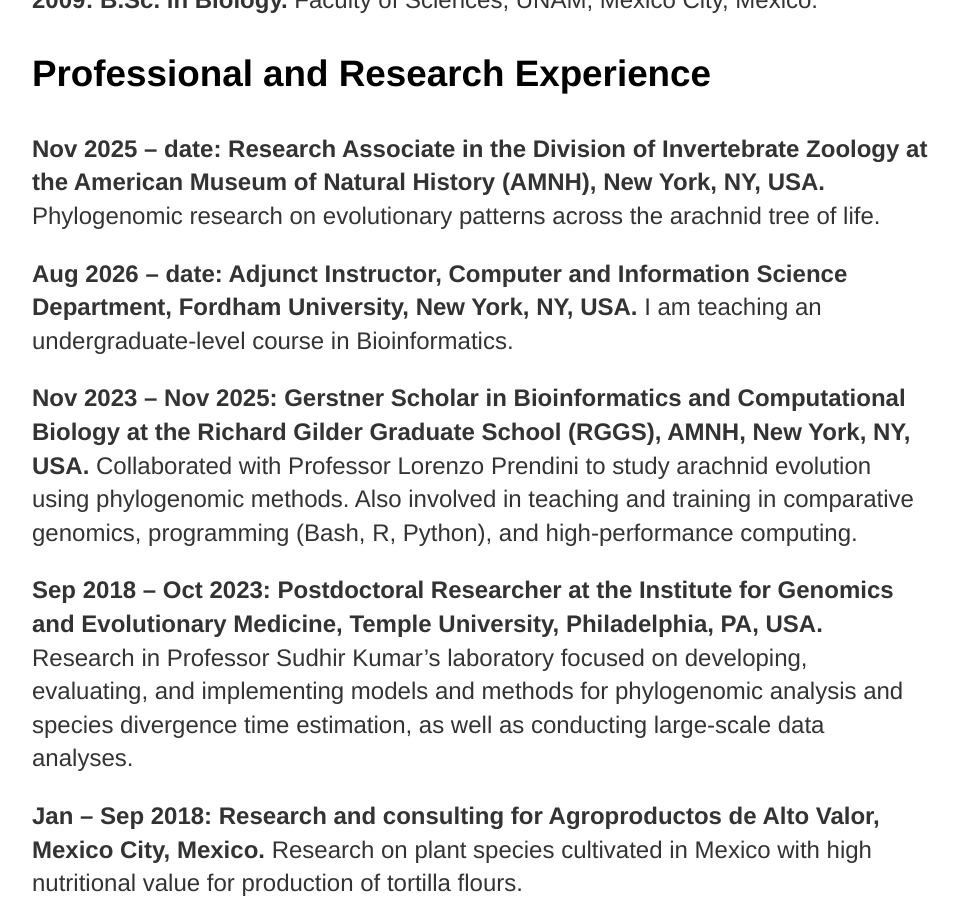
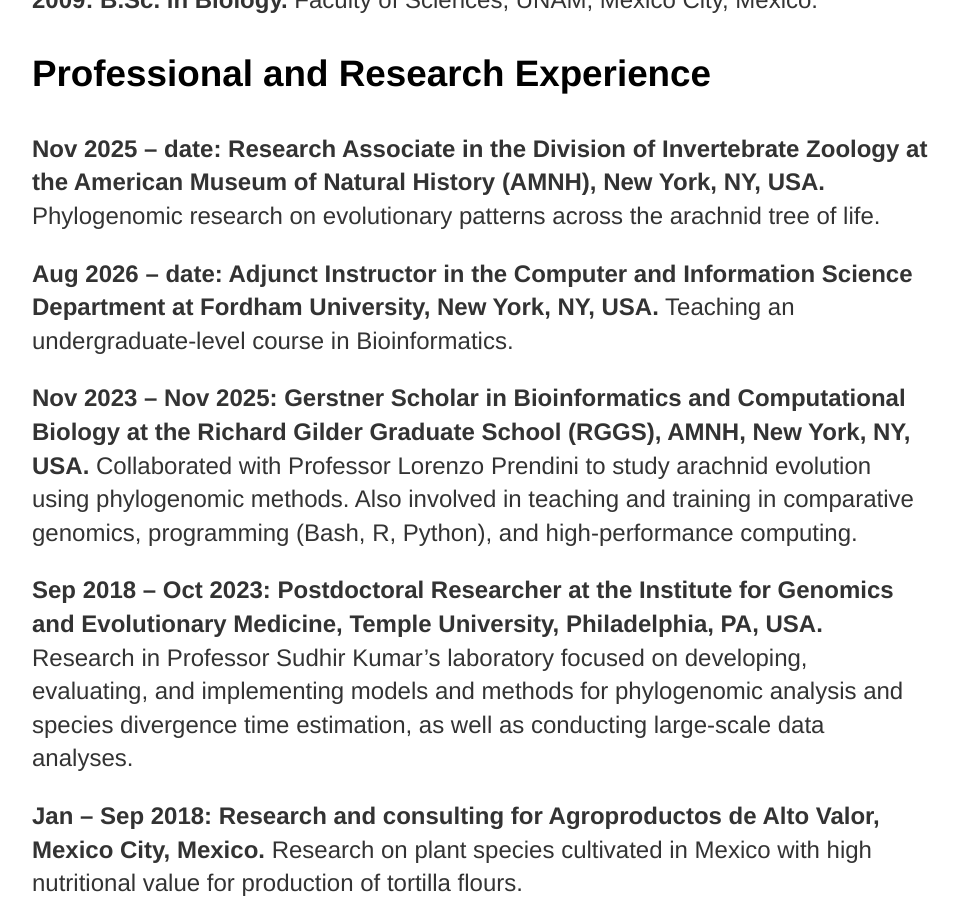
Before and after one commit to josebarbamontoya/josebarbamontoya.github.io, a Jekyll site: the page built from about/index.html, in a window 1280 px wide and 900 px high, scrolled down 1242 px. Shown: the whole window, without its empty margins (160-1119 px from the left). Built offline with Jekyll 4.4.1, drawn with Linux system fonts in a browser that asks for light colours.

Commit message:
Update index.html

```diff
--- a/about/index.html
+++ b/about/index.html
@@ -18,7 +18,7 @@
 
 	<h3><font color="black">Professional and Research Experience</h3>
 			<p><b>Nov 2025 – date: Research Associate in the Division of Invertebrate Zoology at the American Museum of Natural History (AMNH), New York, NY, USA.</b> Phylogenomic research on evolutionary patterns across the arachnid tree of life.
-			<p><b>Aug 2026 – date: Adjunct Instructor, Computer and Information Science Department, Fordham University, New York, NY, USA.</b> I am teaching an undergraduate-level course in Bioinformatics.
+			<p><b>Aug 2026 – date: Adjunct Instructor in the Computer and Information Science Department at Fordham University, New York, NY, USA.</b> Teaching an undergraduate-level course in Bioinformatics.
 			<p><b>Nov 2023 – Nov 2025: Gerstner Scholar in Bioinformatics and Computational Biology at the Richard Gilder Graduate School (RGGS), AMNH, New York, NY, USA.</b> Collaborated with Professor Lorenzo Prendini to study arachnid evolution using phylogenomic methods. Also involved in teaching and training in comparative genomics, programming (Bash, R, Python), and high-performance computing.
 			<p><b>Sep 2018 – Oct 2023: Postdoctoral Researcher at the Institute for Genomics and Evolutionary Medicine, Temple University, Philadelphia, PA, USA.</b> Research in Professor Sudhir Kumar’s laboratory focused on developing, evaluating, and implementing models and methods for phylogenomic analysis and species divergence time estimation, as well as conducting large-scale data analyses.
 			<p><b>Jan – Sep 2018: Research and consulting for Agroproductos de Alto Valor, Mexico City, Mexico.</b> Research on plant species cultivated in Mexico with high nutritional value for production of tortilla flours.
```
